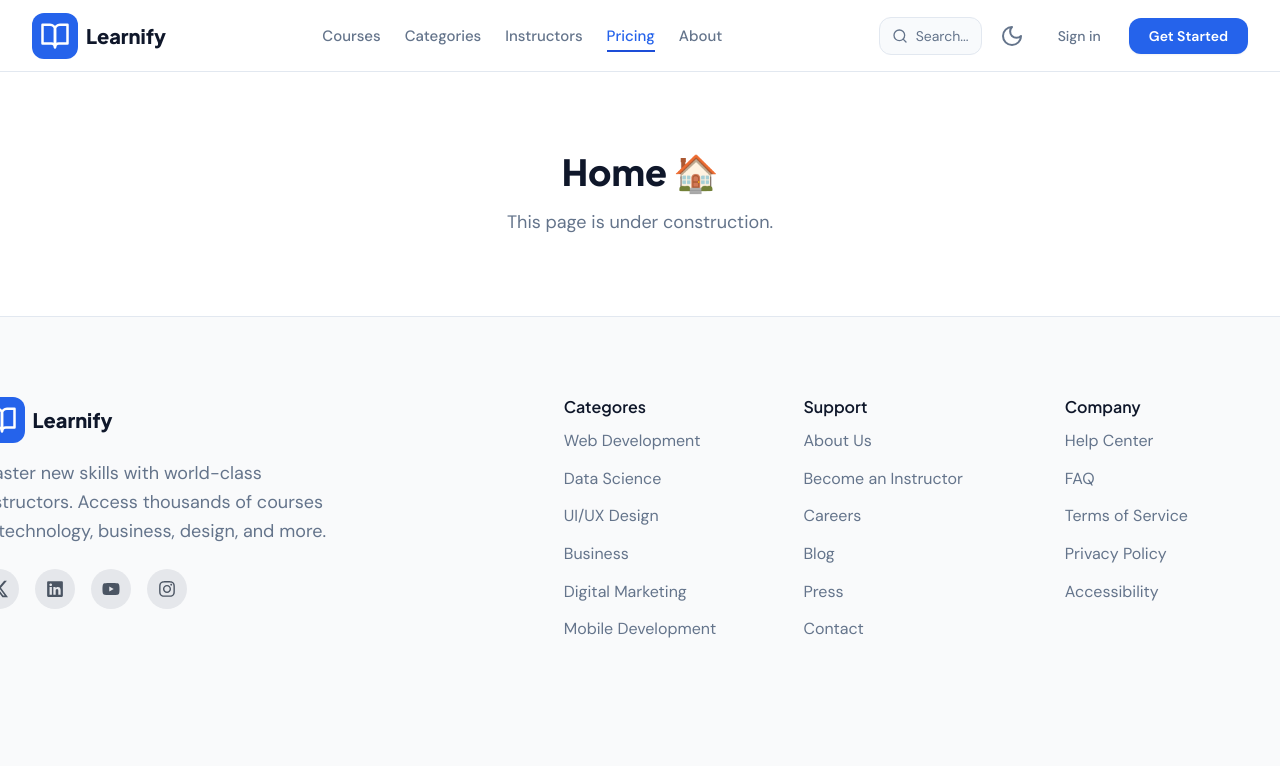
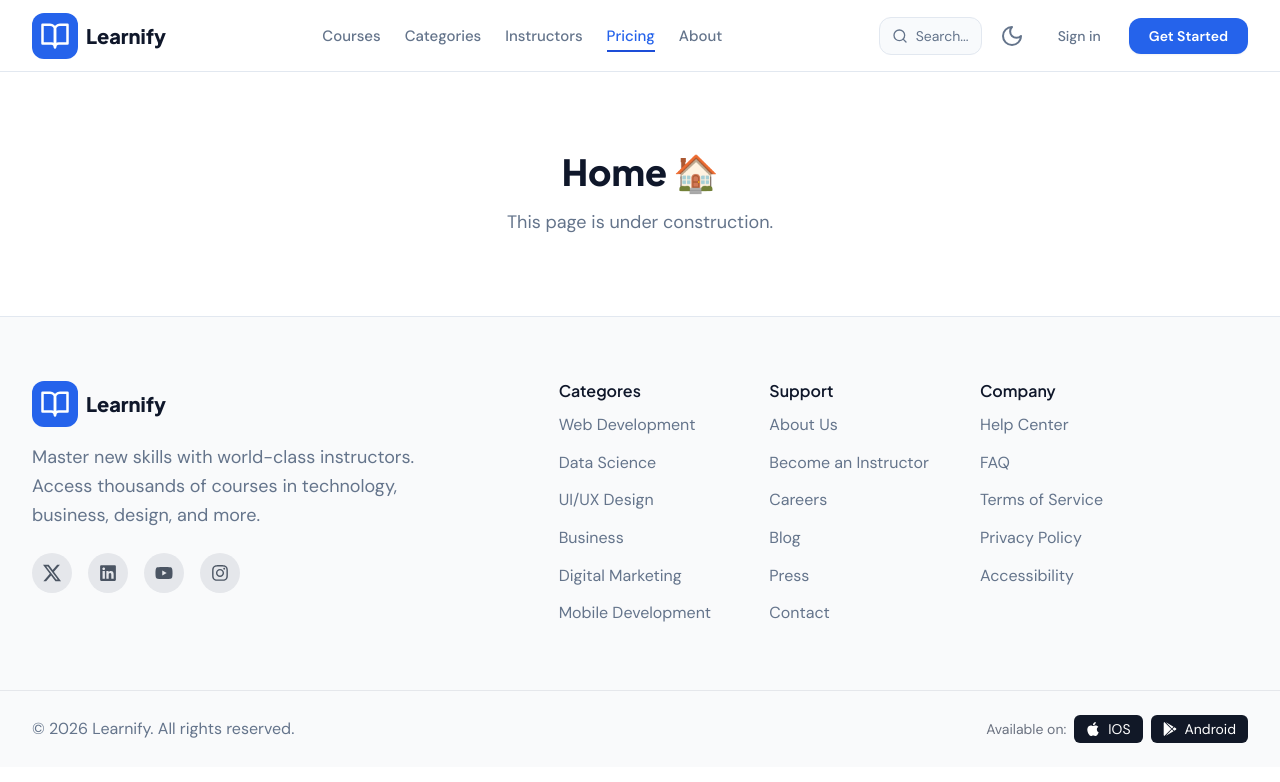
Before and after one commit to abdoayman12/learnify, a React (Vite) app: page / in a window 1280 px wide. Shown: the top 782 px of the page. Built offline with nearby package versions, Linux system fonts and the light colour scheme.

Commit message:
updates in footer

```diff
--- a/src/components/Navbar/Navbar.jsx
+++ b/src/components/Navbar/Navbar.jsx
@@ -97,7 +97,7 @@ function Navbar() {
   return (
     <>
       <header
-        className={`sticky top-0 ${openMenu ? "bg-surface-muted" : "bg-[var(--color-body)]"} border-b border-[var(--color-border)] h-[var(--navbar-height)] z-[100] backdrop-blur-md transition-all duration-300`}
+        className={`sticky top-0 bg-[var(--color-body)] border-b border-[var(--color-border)] h-[var(--navbar-height)] z-[100] backdrop-blur-md transition-all duration-300`}
       >
         <div className="container-custom h-full flex items-center justify-between gap-4">
           {/* Logo */}
--- a/src/components/footer/Footer.jsx
+++ b/src/components/footer/Footer.jsx
@@ -1,5 +1,6 @@
 import { BsTwitterX } from "react-icons/bs";
-import { FaInstagram, FaLinkedin, FaYoutube } from "react-icons/fa";
+import { FaGooglePlay, FaInstagram, FaLinkedin, FaYoutube } from "react-icons/fa";
+import { SiApple } from "react-icons/si";
 import { Link } from "react-router-dom";
 import BookOpenIcon from "../ui/Icons/BookOpen";
 
@@ -11,6 +12,7 @@ const categores = [
   { label: "Digital Marketing", href: "/digital-marketing" },
   { label: "Mobile Development", href: "/mobile-development" },
 ];
+
 const company = [
   { label: "About Us", href: "/about" },
   { label: "Become an Instructor", href: "/instructors" },
@@ -19,6 +21,7 @@ const company = [
   { label: "Press", href: "/press" },
   { label: "Contact", href: "/contact" },
 ];
+
 const support = [
   { label: "Help Center", href: "/help" },
   { label: "FAQ", href: "/faq" },
@@ -26,26 +29,25 @@ const support = [
   { label: "Privacy Policy", href: "/privacy" },
   { label: "Accessibility", href: "/accessibility" },
 ];
+
 function Footer() {
   return (
-    <footer className="bg-gray-50 w-full border-t border-[var(--color-border)] min-h-[450px] py-20 dark:bg-gray-900">
-      <div className="container-custom">
-        <div className="grid grid-cols-1 md:grid-cols-2 gap-x-16 justify-items-start md:justify-items-center lg:gap-x-0 lg:grid-cols-5 gap-y-9">
-          {/* one row */}
-          <div className="flex flex-col gap-4 items-start md:items-center lg:items-start">
-            {/* Logo */}
-            <Link to={"/"} className="flex gap-2 items-center">
-              <BookOpenIcon HW={10}/>
+    <footer className="bg-gray-50 w-full border-t border-[var(--color-border)] min-h-[450px] dark:bg-gray-900">
+      <div className="container-custom py-16">
+        <div className="grid grid-cols-1 gap-10 md:grid-cols-2 md:gap-x-16 md:justify-items-center lg:grid-cols-12 lg:items-start lg:justify-items-start lg:gap-x-8 xl:gap-x-12">
+          <div className="flex flex-col gap-4 items-start md:items-center lg:items-start lg:col-span-5 xl:pr-10">
+            <Link to="/" className="flex gap-2 items-center">
+              <BookOpenIcon HW={10} />
               <span className="text-text dark:text-text-inverted font-extrabold font-heading text-xl">
                 Learnify
               </span>
             </Link>
-            {/* text */}
-            <p className="text-text-muted text-[18px] min-w-[350px] dark:text-gray-400 text-left md:text-center lg:text-left">
-              Master new skills with world-class instructors. Access thousands
-              of courses in technology, business, design, and more.{" "}
+
+            <p className="text-text-muted text-[18px] w-full max-w-[26rem] dark:text-gray-400 text-left md:text-center lg:text-left">
+              Master new skills with world-class instructors. Access thousands of
+              courses in technology, business, design, and more.
             </p>
-            {/* links social from react-icons */}
+
             <div className="flex gap-4 items-center mt-2">
               <a className="social-link" href="#">
                 <BsTwitterX />
@@ -61,42 +63,70 @@ function Footer() {
               </a>
             </div>
           </div>
-          <div className="hidden lg:block"></div>
-          {/* categores row */}
-          <div className="flex flex-col gap-3 w-fit">
+
+          <div className="flex flex-col gap-3 w-fit lg:col-span-2">
             <h3 className="font-semibold">Categores</h3>
             {categores.map((items) => (
               <Link
+                key={items.href}
                 to={items.href}
-                className="text-text-muted w-fit dark:text-gray-400 hover:text-primary-600 dark:hover:text-primary-500  transition-all"
+                className="text-text-muted w-fit dark:text-gray-400 hover:text-primary-600 dark:hover:text-primary-500 transition-all"
               >
                 {items.label}
               </Link>
             ))}
           </div>
-          {/* company row */}
-          <div className="flex flex-col gap-3 w-fit">
+
+          <div className="flex flex-col gap-3 w-fit lg:col-span-2">
             <h3 className="font-semibold">Support</h3>
             {company.map((items) => (
               <Link
+                key={items.href}
                 to={items.href}
-                className="text-text-muted w-fit dark:text-gray-400 hover:text-primary-600 dark:hover:text-primary-500  transition-all"
+                className="text-text-muted w-fit dark:text-gray-400 hover:text-primary-600 dark:hover:text-primary-500 transition-all"
               >
                 {items.label}
               </Link>
             ))}
           </div>
-          {/* support row */}
-          <div className="flex flex-col gap-3 w-fit">
+
+          <div className="flex flex-col gap-3 w-fit lg:col-span-3">
             <h3 className="font-semibold">Company</h3>
             {support.map((items) => (
               <Link
+                key={items.href}
                 to={items.href}
-                className="text-text-muted w-fit dark:text-gray-400 hover:text-primary-600 dark:hover:text-primary-500  transition-all"
+                className="text-text-muted w-fit dark:text-gray-400 hover:text-primary-600 dark:hover:text-primary-500 transition-all"
               >
                 {items.label}
               </Link>
             ))}
+          </div>
+        </div>
+      </div>
+
+      <div className="w-full border-t border-gray-200 dark:border-gray-800">
+        <div className="container-custom flex flex-col gap-4 py-6 text-center md:flex-row md:items-center md:justify-between md:text-left">
+          <p className="text-text-muted dark:text-gray-400 text-sm md:text-[16px]">
+            © 2026 Learnify. All rights reserved.
+          </p>
+
+          <div className="flex flex-wrap items-center justify-center gap-2 md:justify-end">
+            <span className="text-gray-500 dark:text-gray-400 text-sm">Available on:</span>
+            <a
+              href="#"
+              className="bg-gray-900 text-white py-1 px-3 flex items-center justify-center gap-2 rounded-md text-sm dark:bg-surface-dark-muted"
+            >
+              <SiApple />
+              IOS
+            </a>
+            <a
+              href="#"
+              className="bg-gray-900 text-white py-1 px-3 flex items-center justify-center gap-2 rounded-md text-sm dark:bg-surface-dark-muted"
+            >
+              <FaGooglePlay />
+              Android
+            </a>
           </div>
         </div>
       </div>
```
